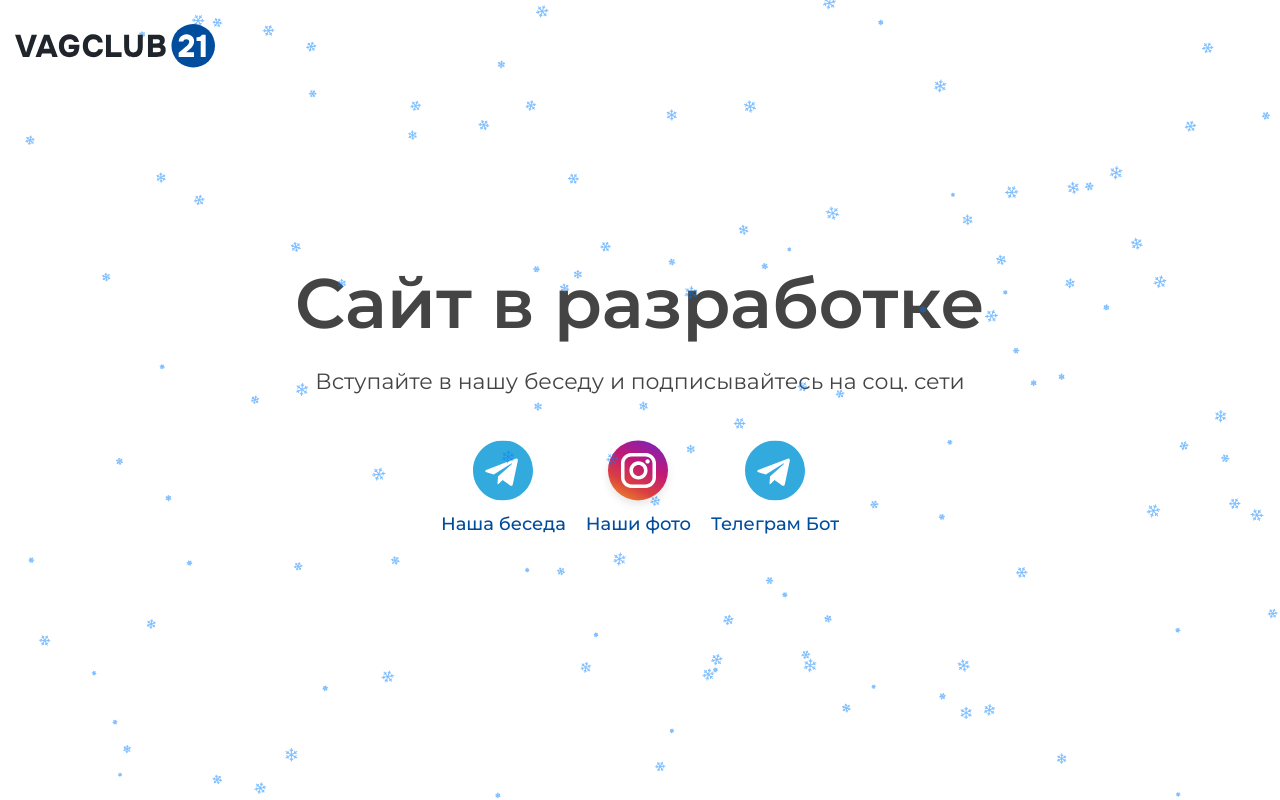
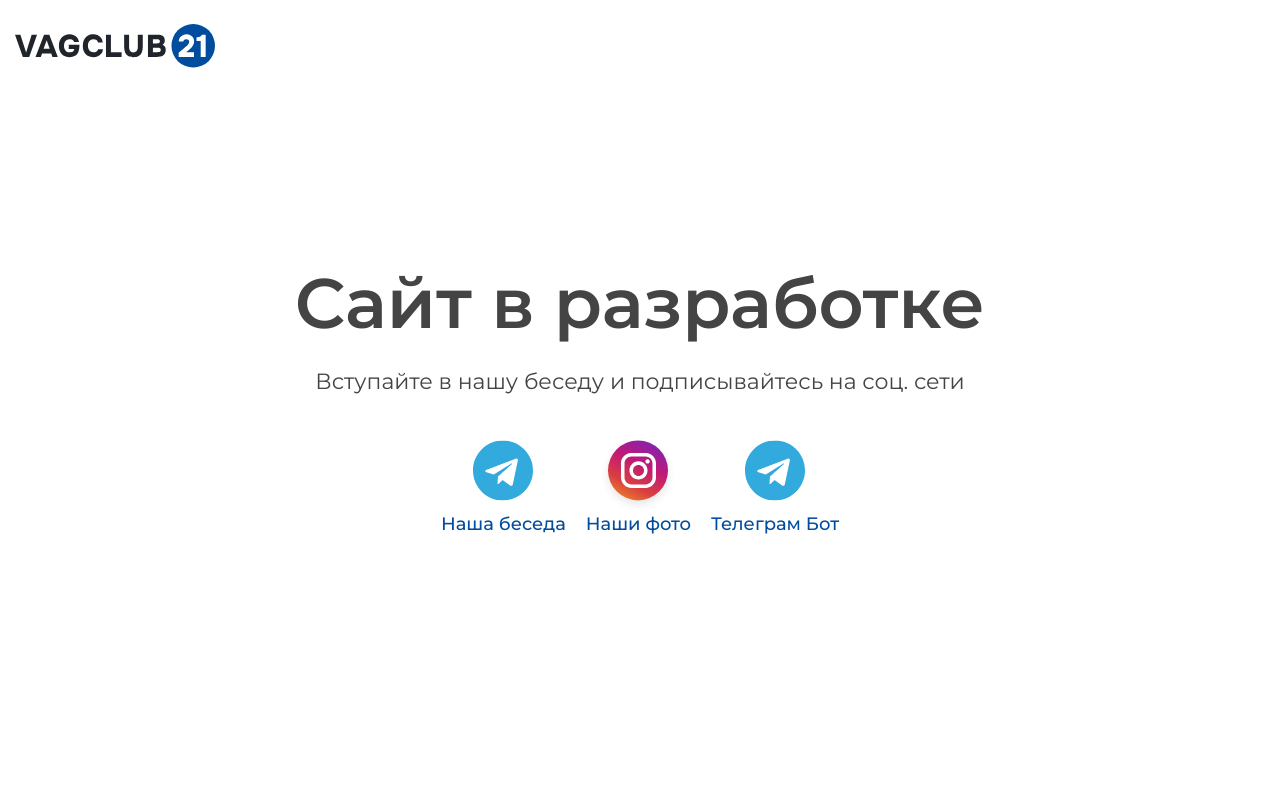
Before and after one commit to Werwllleh/vagclub21-site, a Next.js app: page / in a window 1280 px wide. Built offline with nearby package versions, Linux system fonts and the light colour scheme.

Commit message:
disable snowmode

```diff
--- a/src/app/layout.js
+++ b/src/app/layout.js
@@ -2,18 +2,19 @@ import "@/styles/index.scss";
 import SnowMode from "@/components/snow-mode";
 
 export const metadata = {
-  title: "VAGCLUB21 - Скоро открытие!",
-  description: "Клубный сайт самого лучшего автомобильного сообщества в г. Чебоксары",
+  title: "VAGCLUB21-Сайт авто сообщества в Чебоксарах!",
+  description: "Клубный сайт авто сообщества в Чебоксарах, где автолюбители могут делиться опытом, участвовать в мероприятиях и общаться.",
+  keywords: "VAGCLUB21, автомобильный клуб, Чебоксары, автосообщество, автолюбители, мероприятия, автомобили",
 };
 
 export default function RootLayout({children}) {
 
-  // console.log(process.env.NODE_ENV)
-
   return (
     <html lang="ru">
     <head>
-      {process.env.NODE_ENV === "production" && (
+      <link rel="canonical" href="https://vagclub21.ru/"/>
+      <meta name="yandex-verification" content="e1783a4d4e4edd5b"/>
+      {process.env.START_MODE === "production" && (
         <>
           <script
             dangerouslySetInnerHTML={{
@@ -45,8 +46,8 @@ export default function RootLayout({children}) {
       )}
     </head>
     <body>
-      <SnowMode />
-      {children}
+    {/*<SnowMode/>*/}
+    {children}
     </body>
     </html>
   );
--- a/src/app/page.js
+++ b/src/app/page.js
@@ -1,14 +1,9 @@
-'use client'
 import Header from "@/components/header";
 import Footer from "@/components/footer";
-import Link from "next/link";
-import TelegramIcon from "@/components/icons/telegram-icon";
-import InstagramIcon from "@/components/icons/instagram-icon";
-import {ymClick} from "@/functions/ym-click";
+import SocialLinks from "@/components/social-links";
+
 
 export default function Home() {
-
-
 
   return (
     <>
@@ -21,38 +16,7 @@ export default function Home() {
                 <h1 className="page-soon__title">Сайт в разработке</h1>
                 <div className="page-soon__links">
                   <p className="page-soon__links-text">Вступайте в нашу беседу и подписывайтесь на соц. сети</p>
-                  <div className="page-soon__links-items">
-                    <Link data-ym="chat" onClick={(e) => ymClick(e)} target="_blank" href="https://t.me/+A6S11dagaDA2OWMy" className="page-soon__link">
-                      <div className="page-soon__link-body">
-                        <div className="page-soon__link-icon tlg-icon">
-                          <TelegramIcon />
-                        </div>
-                        <div className="page-soon__link-about">
-                          Наша беседа
-                        </div>
-                      </div>
-                    </Link>
-                    <Link data-ym="inst" onClick={(e) => ymClick(e)} target="_blank" href="https://www.instagram.com/vag_club21" className="page-soon__link">
-                      <div className="page-soon__link-body">
-                        <div className="page-soon__link-icon">
-                          <InstagramIcon />
-                        </div>
-                        <div className="page-soon__link-about">
-                          Наши фото
-                        </div>
-                      </div>
-                    </Link>
-                    <Link data-ym="bot" onClick={(e) => ymClick(e)} target="_blank" href="https://t.me/VW21ClubBot" className="page-soon__link">
-                      <div className="page-soon__link-body">
-                        <div className="page-soon__link-icon tlg-icon">
-                          <TelegramIcon />
-                        </div>
-                        <div className="page-soon__link-about">
-                          Телеграм Бот
-                        </div>
-                      </div>
-                    </Link>
-                  </div>
+                  <SocialLinks />
                 </div>
               </div>
             </div>
--- /dev/null
+++ b/src/components/social-links.js
@@ -0,0 +1,47 @@
+'use client'
+import {ymClick} from "@/functions/ym-click";
+import Link from "next/link";
+import TelegramIcon from "@/components/icons/telegram-icon";
+import InstagramIcon from "@/components/icons/instagram-icon";
+
+const SocialLinks = () => {
+  return (
+    <div className="page-soon__links-items">
+      <Link data-ym="chat" onClick={(e) => ymClick(e)} target="_blank" href="https://t.me/+A6S11dagaDA2OWMy"
+            className="page-soon__link">
+        <div className="page-soon__link-body">
+          <div className="page-soon__link-icon tlg-icon">
+            <TelegramIcon/>
+          </div>
+          <div className="page-soon__link-about">
+            Наша беседа
+          </div>
+        </div>
+      </Link>
+      <Link data-ym="inst" onClick={(e) => ymClick(e)} target="_blank" href="https://www.instagram.com/vag_club21"
+            className="page-soon__link">
+        <div className="page-soon__link-body">
+          <div className="page-soon__link-icon">
+            <InstagramIcon/>
+          </div>
+          <div className="page-soon__link-about">
+            Наши фото
+          </div>
+        </div>
+      </Link>
+      <Link data-ym="bot" onClick={(e) => ymClick(e)} target="_blank" href="https://t.me/VW21ClubBot"
+            className="page-soon__link">
+        <div className="page-soon__link-body">
+          <div className="page-soon__link-icon tlg-icon">
+            <TelegramIcon/>
+          </div>
+          <div className="page-soon__link-about">
+            Телеграм Бот
+          </div>
+        </div>
+      </Link>
+    </div>
+  );
+};
+
+export default SocialLinks;
```
Also changed, not shown: src/app/robots.js (added, +10 -0 lines).
